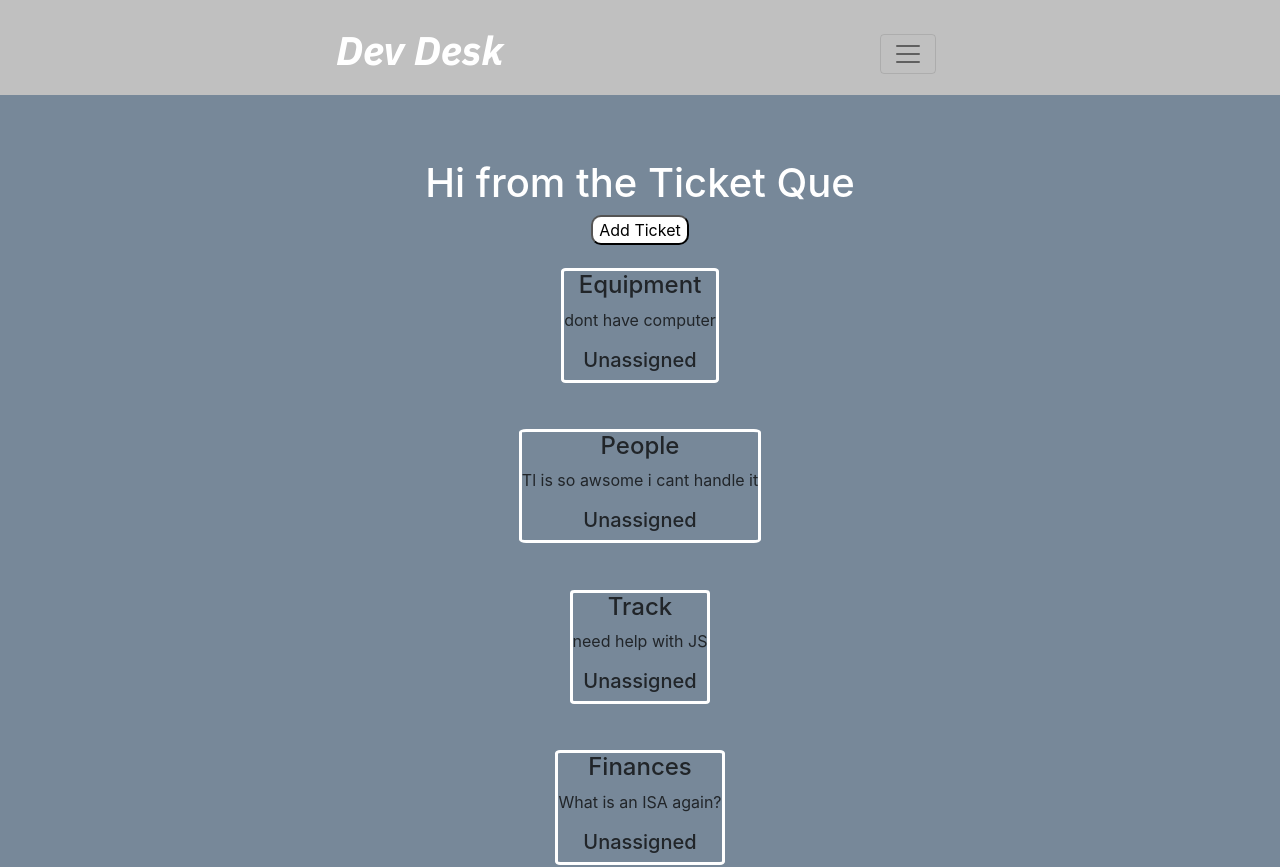
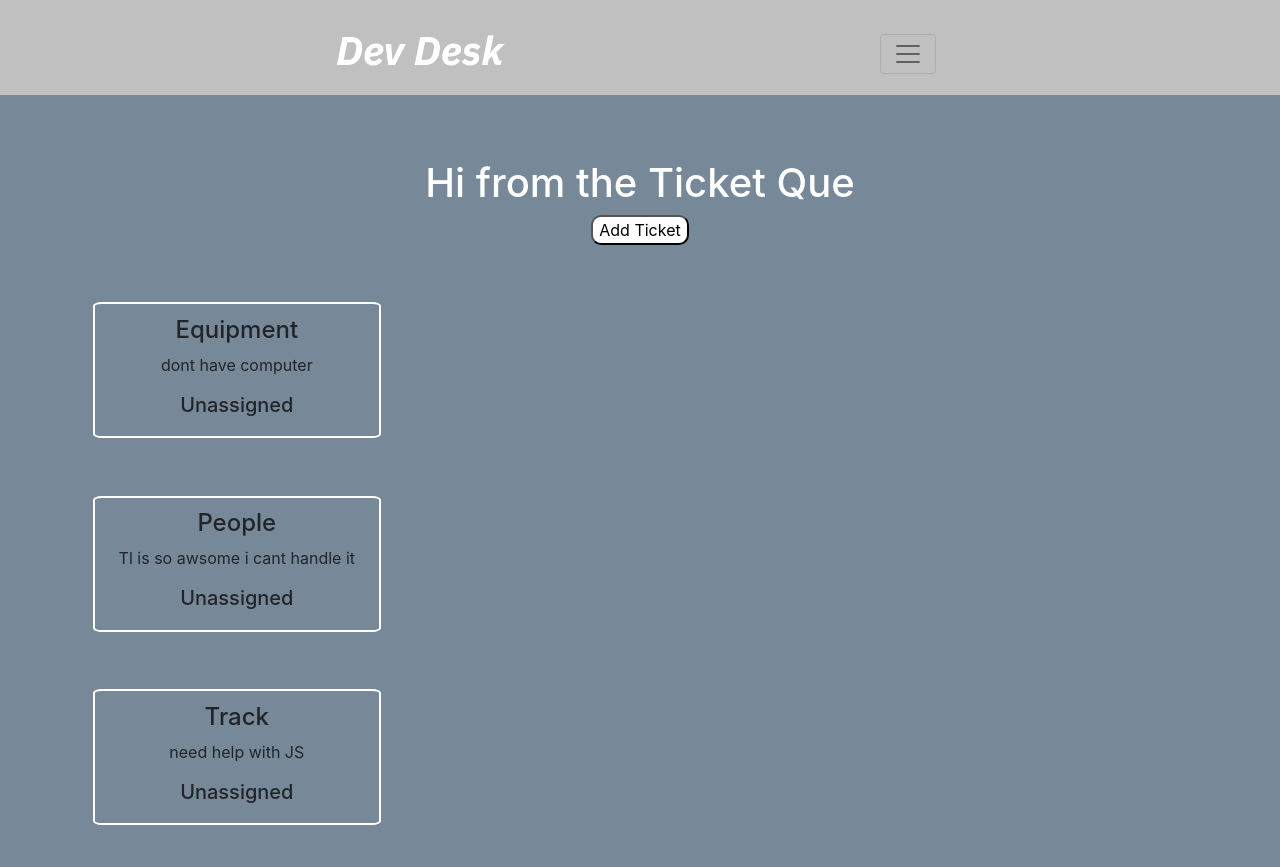
Before and after one commit to Build-Week-Dev-Desk-1/Frontend, a React (Create React App) app in the folder dev-desk/: page /protected in a window 1280 px wide. Shown: the top 867 px of the page. Built offline with nearby package versions, Linux system fonts and the light colour scheme.

Commit message:
new styles on the ticket cards

```diff
--- a/dev-desk/src/App.css
+++ b/dev-desk/src/App.css
@@ -144,6 +144,7 @@ h3 {
   display: flex;
   flex-direction: column;
   align-items: center;
+
   background: LIGHTSLATEGREY;
   padding: 5%;
 }
@@ -185,9 +186,12 @@ h3 {
 
 .littleCard {
   text-align: center;
-  border: 3px solid white;
+  width: 25%;
+  padding: 1%;
+
+  border: 2px solid white;
   border-radius: 3%;
-  margin: 2%;
+  margin: 5% 70% 0% 0%;
 }
 
 .bigCard {
@@ -198,13 +202,28 @@ h3 {
   display: flex;
   flex-direction: column;
   justify-content: center;
-  padding: 2%;
+  padding: 3%;
 
   position: fixed;
-  bottom: 50%;
-  right: 5%;
-  width: 300px;
-  border: 3px solid #73ad21;
+  margin: 9%;
+  width: 45%;
+  border: 2px solid white;
+}
+@media (max-width: 800px) {
+  .bigCardOn {
+    width: 40%;
+    margin: 15%;
+  }
+}
+@media (max-width: 500px) {
+  .bigCardOn {
+    margin: 22% 25%;
+    padding: 3%;
+  }
+  .littleCard {
+    width: 40%;
+    margin: 5% 65% 0% 0%;
+  }
 }
 
 .cardContainer {
```
Also changed, not shown: dev-desk/src/components/TicketList.js (+6 -5 lines).
